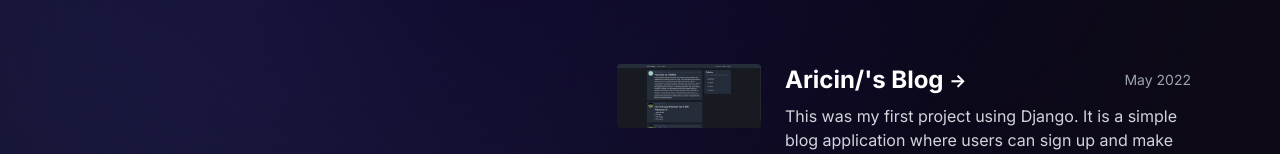
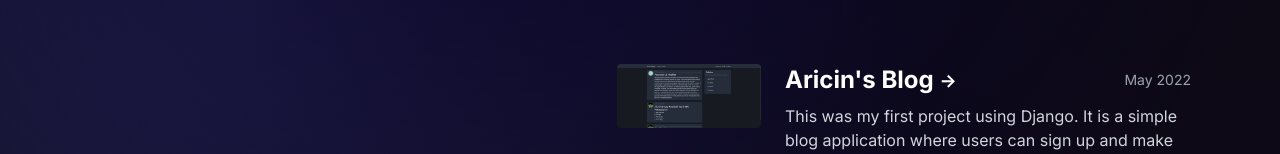
Before and after one commit to aricin/portfolio-v2, a Next.js app: page / in a window 1280 px wide. Shown: the part 1249-1403 px from the top of the page. Built offline with nearby package versions, Linux system fonts and the light colour scheme.

Commit message:
Deploying to Netlify

```diff
--- a/src/components/ProjectList.jsx
+++ b/src/components/ProjectList.jsx
@@ -8,11 +8,11 @@ function ProjectList() {
         <ProjectCard
           title='cardgamer.club'
           date='March 2023'
-          description="Inspired by the likes of Dutch Blitz and Nerts.
+          description='Inspired by the likes of Dutch Blitz and Nerts.
             Plays 2-6 people. When a user first loads the website they are put in
             a private lobby with a unique invite link. Along the way, my approach was to find the lightest weight
             solution for each problem. This led me to build a completely serverless application using
-            Firebase's Realtime Database and Netlify Functions."
+            Firebase&apos;s Realtime Database and Netlify Functions.'
           linkValue1='https://github.com/aricin/apple-crisp'
           projectImage='applepic.PNG'
           technologies={['JavaScript', 'Node.js', 'Firebase']}
@@ -44,7 +44,7 @@ function ProjectList() {
           technologies={['Python', 'Django', 'MySQL', 'Docker']}
         />
         <ProjectCard
-          title="Aricin/'s Blog"
+          title='Aricin&apos;s Blog'
           date='May 2022'
           description='This was my first project using Django. It is a simple blog application where
             users can sign up and make posts. I learned about MVC architecture, user authenticaiton, and authorization.
```
Also changed, not shown: src/components/ProjectCard.jsx (+0 -14 lines).
